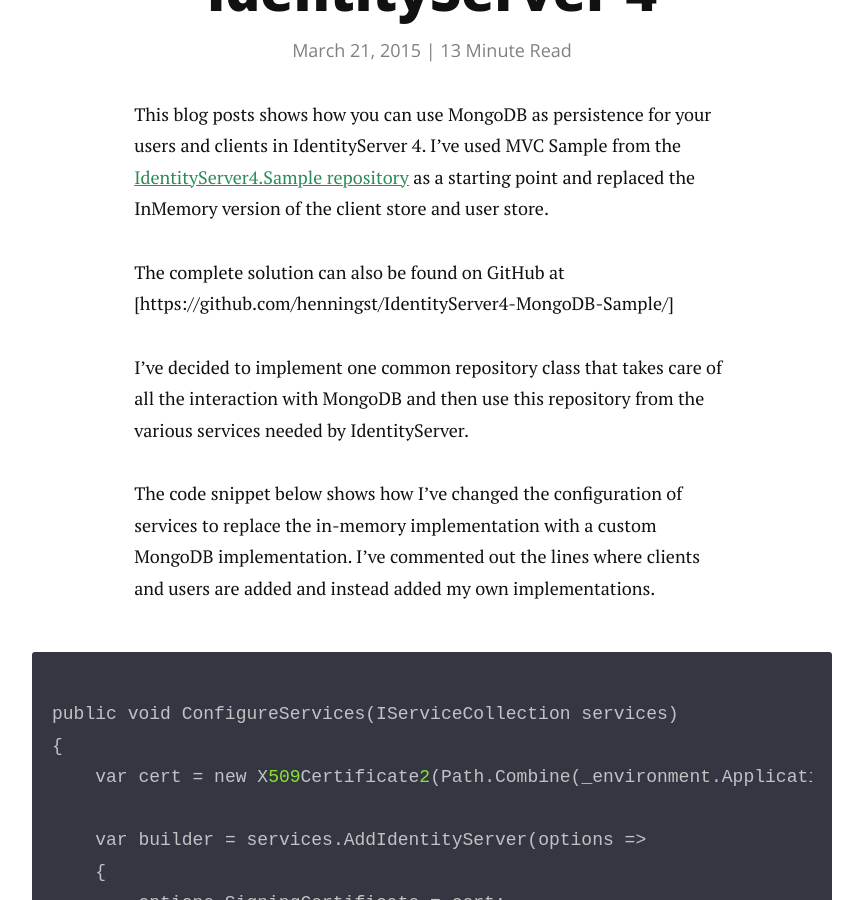
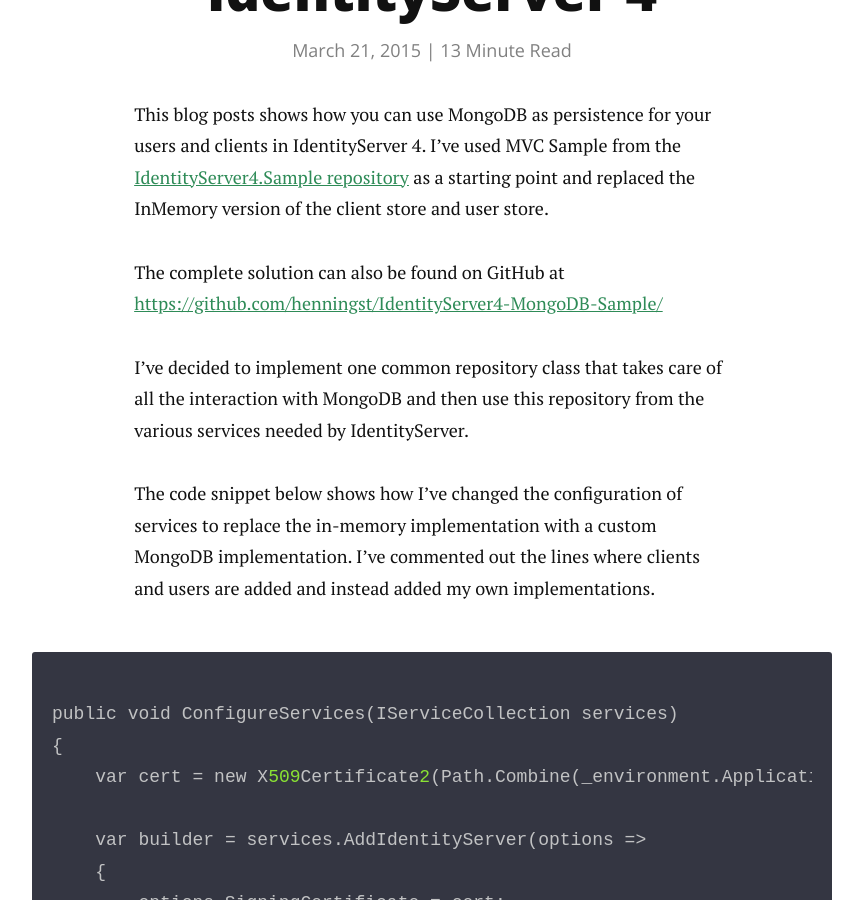
Before and after one commit to henningst/henningst.github.io, a Jekyll site: the page built from _posts/2015-04-13-identity-server-with-mongodb.md, in a window 1280 px wide and 900 px high, scrolled down 453 px. Shown: the whole window, without its empty margins (208-1071 px from the left). Built offline with Jekyll 4.4.1, drawn with Linux system fonts in a browser that asks for light colours; nearby versions of some CDN libraries.

Commit message:
Fixed link to git repo

```diff
--- a/_posts/2015-04-13-identity-server-with-mongodb.md
+++ b/_posts/2015-04-13-identity-server-with-mongodb.md
@@ -10,7 +10,7 @@
 I've used MVC Sample from the [IdentityServer4.Sample repository](https://github.com/IdentityServer/IdentityServer4.Samples/tree/master/Mvc) as a starting point
 and replaced the InMemory version of the client store and user store.
 
-The complete solution can also be found on GitHub at [https://github.com/henningst/IdentityServer4-MongoDB-Sample/]
+The complete solution can also be found on GitHub at <https://github.com/henningst/IdentityServer4-MongoDB-Sample/>
 
 I've decided to implement one common repository class that takes care of all the interaction with MongoDB and then use this repository from
 the various services needed by IdentityServer.
```
